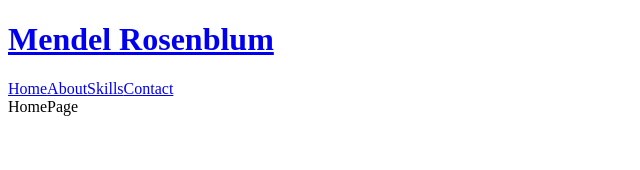
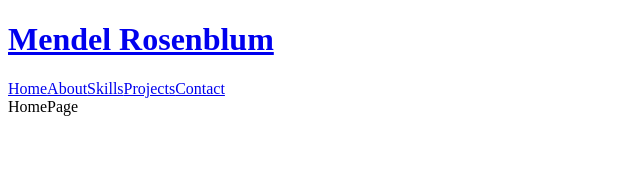
Before and after one commit to mendelr20/portfollio-website, a React (Create React App) app: page / in a window 1280 px wide. Shown: the top 170 px of the page, without its empty margins (0-640 px from the left). Built offline with nearby package versions, Linux system fonts and the light colour scheme.

Commit message:
adding skills to the navbar

```diff
--- a/src/components/NavBar.js
+++ b/src/components/NavBar.js
@@ -10,7 +10,8 @@ function NavBar() {
 
         <Link to="/">Home</Link>
         <Link to="/about">About</Link>
-        <Link to="/projects">Skills</Link>
+        <Link to="/skillss">Skills</Link>
+        <Link to="/projects">Projects</Link>
         <Link to="/contact">Contact</Link>
 
     </div>
```
